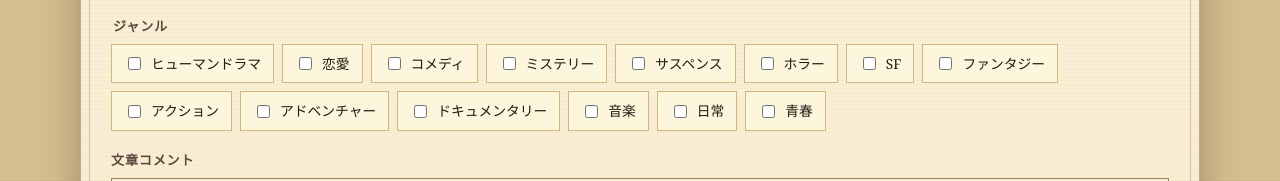
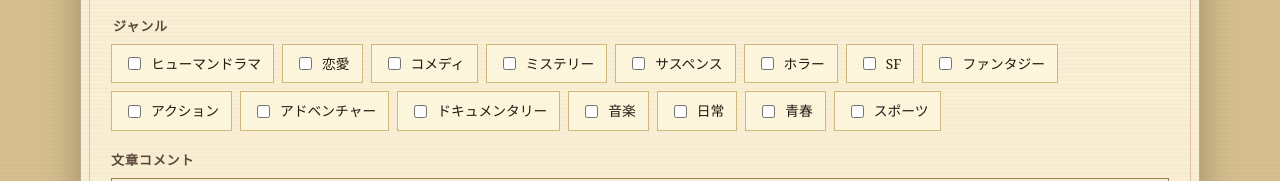
Before and after one commit to az-first224/movie-review-app, a website: page index.html in a window 1280 px wide. Shown: the part 854-1035 px from the top of the page. Drawn offline with nearby package versions, Linux system fonts and the light colour scheme; no server answers; a web font is replaced by a local one.

Commit message:
Add sports genre

```diff
--- a/app.js
+++ b/app.js
@@ -13,7 +13,8 @@ const GENRES = [
   "ドキュメンタリー",
   "音楽",
   "日常",
-  "青春"
+  "青春",
+  "スポーツ"
 ];
 
 const elements = {
--- a/index.html
+++ b/index.html
@@ -104,6 +104,7 @@
               <label><input type="checkbox" value="音楽">音楽</label>
               <label><input type="checkbox" value="日常">日常</label>
               <label><input type="checkbox" value="青春">青春</label>
+              <label><input type="checkbox" value="スポーツ">スポーツ</label>
             </div>
           </fieldset>
 
```
